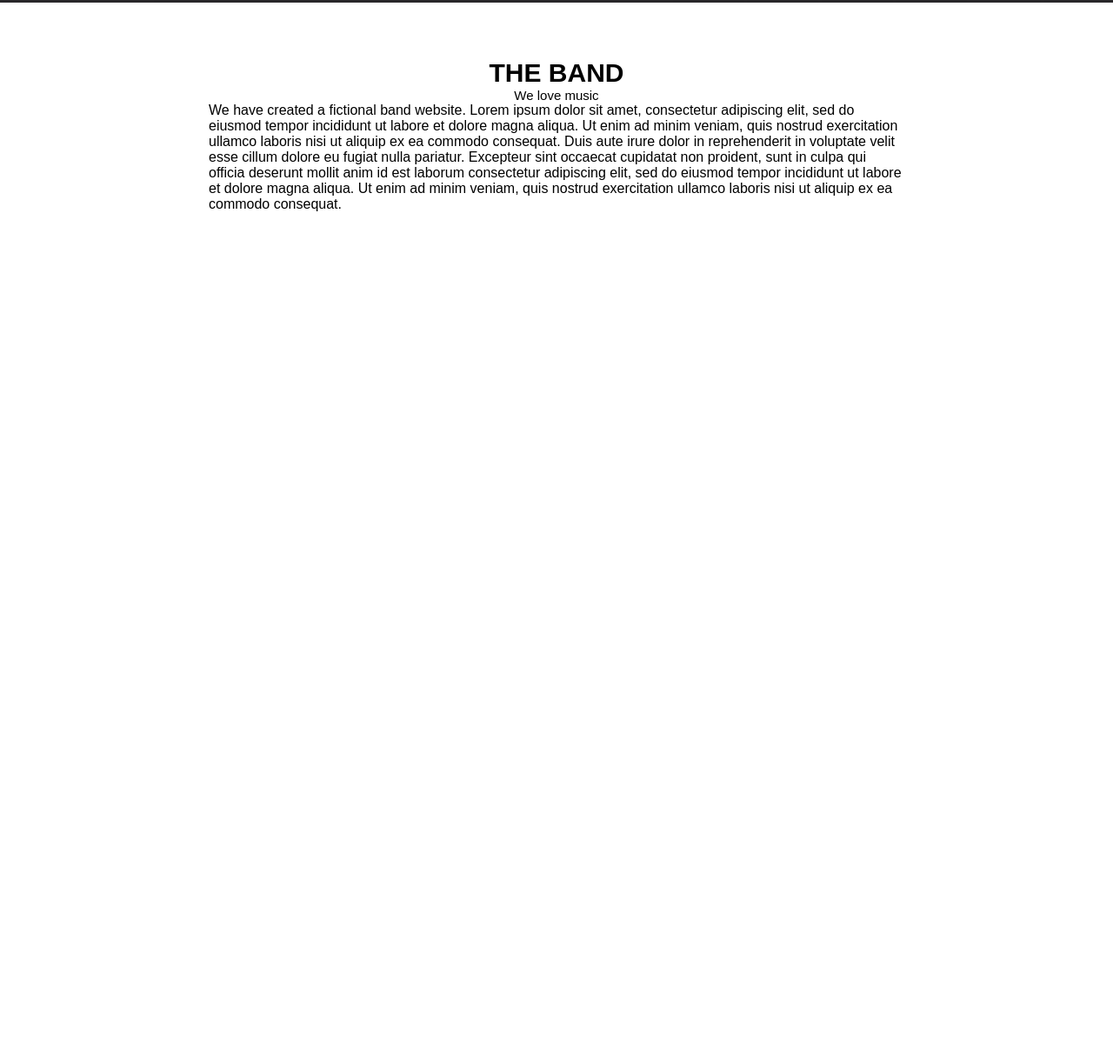
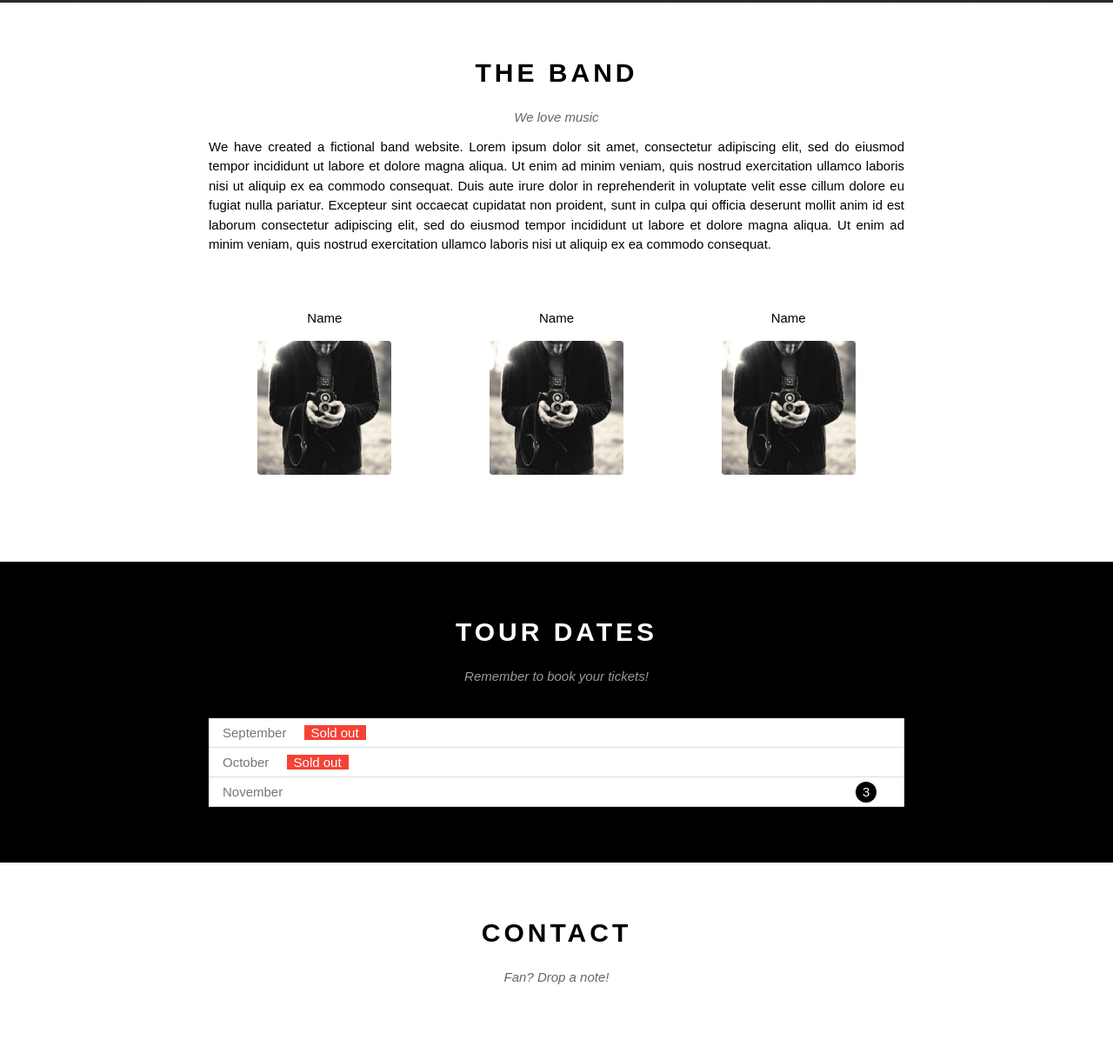
Before and after one commit to Fuviathan/W3_The_Band, a plain HTML site: page Index.html in a window 1280 px wide. Shown: the part 684-1895 px from the top of the page at 87% size. Before the commit the page ends 992 px from the top, so only its background shows below. Drawn offline with Linux system fonts and the light colour scheme.

Commit message:
done Tour

```diff
--- a/Index.html
+++ b/Index.html
@@ -45,10 +45,46 @@
         </div>
 
         <div id="content">
+            <!--About section-->
             <div class="content-section">
                 <h2 class="section-heading">THE BAND</h2>
                 <p class="section-sub-heading">We love music</p>
-                <p class="about">We have created a fictional band website. Lorem ipsum dolor sit amet, consectetur adipiscing elit, sed do eiusmod tempor incididunt ut labore et dolore magna aliqua. Ut enim ad minim veniam, quis nostrud exercitation ullamco laboris nisi ut aliquip ex ea commodo consequat. Duis aute irure dolor in reprehenderit in voluptate velit esse cillum dolore eu fugiat nulla pariatur. Excepteur sint occaecat cupidatat non proident, sunt in culpa qui officia deserunt mollit anim id est laborum consectetur adipiscing elit, sed do eiusmod tempor incididunt ut labore et dolore magna aliqua. Ut enim ad minim veniam, quis nostrud exercitation ullamco laboris nisi ut aliquip ex ea commodo consequat.</p>
+                <p class="about-text">We have created a fictional band website. Lorem ipsum dolor sit amet, consectetur adipiscing elit, sed do eiusmod tempor incididunt ut labore et dolore magna aliqua. Ut enim ad minim veniam, quis nostrud exercitation ullamco laboris nisi ut aliquip ex ea commodo consequat. Duis aute irure dolor in reprehenderit in voluptate velit esse cillum dolore eu fugiat nulla pariatur. Excepteur sint occaecat cupidatat non proident, sunt in culpa qui officia deserunt mollit anim id est laborum consectetur adipiscing elit, sed do eiusmod tempor incididunt ut labore et dolore magna aliqua. Ut enim ad minim veniam, quis nostrud exercitation ullamco laboris nisi ut aliquip ex ea commodo consequat.</p>
+                <div class="member-list">
+                    <div class="member-item">
+                        <p class="member-name">Name</p>
+                        <img src="./assets/img/bandmember.jpeg" alt="Name" class="member-img">
+                    </div>
+                    <div class="member-item">
+                        <p class="member-name">Name</p>
+                        <img src="./assets/img/bandmember.jpeg" alt="Name" class="member-img">
+                    </div>
+                    <div class="member-item">
+                        <p class="member-name">Name</p>
+                        <img src="./assets/img/bandmember.jpeg" alt="Name" class="member-img">
+                    </div>
+                    <div class="clear"></div>
+                </div>
+            </div>
+
+            <!--Tour section-->
+            <div class="tour-section">
+                <div class="content-section">
+                    <h2 class="section-heading text-white">TOUR DATES</h2>
+                    <p class="section-sub-heading text-white">Remember to book your tickets!</p>
+                    <ul class="ticket-list">
+                        <li>September <span class="sold-out">Sold out</span></li>
+                        <li>October <span class="sold-out">Sold out</span></li>
+                        <li>November <span class="quantity">3</span></li>
+                    </ul>
+                </div>
+
+            </div>
+
+            <!--Contact section-->
+            <div class="content-section">
+                <h2 class="section-heading">CONTACT</h2>
+                <p class="section-sub-heading">Fan? Drop a note!</p>
             </div>
         </div>
 
--- a/assets/css/style.css
+++ b/assets/css/style.css
@@ -7,6 +7,14 @@
 
 html {
     font-family: Arial, Helvetica, sans-serif;
+}
+
+.clear {
+    clear: both;
+}
+
+.text-white {
+    color: #fff !important;
 }
 
 #main {
@@ -138,13 +146,86 @@ html {
 
 #content .section-heading {
     font-size: 30px;
-    font-weight: 500px;
+    font-weight: 400px;
     text-align: center;
+    letter-spacing: 4px;
 }
 
 #content .section-sub-heading {
     font-size: 15px;
     text-align: center;
+    margin-top: 25px;
+    margin-bottom: 15px;
+    font-style: italic;
+    opacity: 0.6;
+}
+
+#content .about-text {
+    margin-bottom: 15px;
+    font-size: 15px;
+    line-height: 1.5;
+    text-align: justify;
+}
+
+#content .member-list {
+    padding: 32px 0px;
+}
+
+#content .member-item {
+    float: left;
+    width: calc(100%/3);
+    text-align: center;
+    /* width: 33.33333%; */
+}
+
+#content .member-name {
+    font-size: 15px;
+    line-height: 1.5;
+    margin: 15px 0;
+}
+
+#content .member-img {
+    width: 154px;
+    border-radius: 4px;
+}
+
+#content .tour-section {
+    background-color: #000;
+}
+
+.ticket-list {
+    background-color: #fff;
+    margin-top: 40px;
+}
+
+.ticket-list li {
+
+    list-style-type: none;
+    font-size: 15px;
+    padding: 8px 16px;
+    border-bottom: 1px solid #ddd;
+    color: #757575;
+}
+
+.ticket-list .sold-out {
+    background-color: #f44336;
+    margin-left: 16px;
+    padding: 0px 8px;
+    color: #fff;
+}
+
+.ticket-list .quantity {
+    background-color: #000;
+    color: #fff;
+    padding: 0px 8px;
+    margin-right: 16px;
+    float: right;
+    width: 24px;
+    height: 24px;
+    border-radius: 50%;
+    text-align: center;
+    line-height: 24px;
+    margin-top: -3px;
 }
 
 #footer {
```
Also changed, not shown: assets/img/bandmember.jpeg (added).
